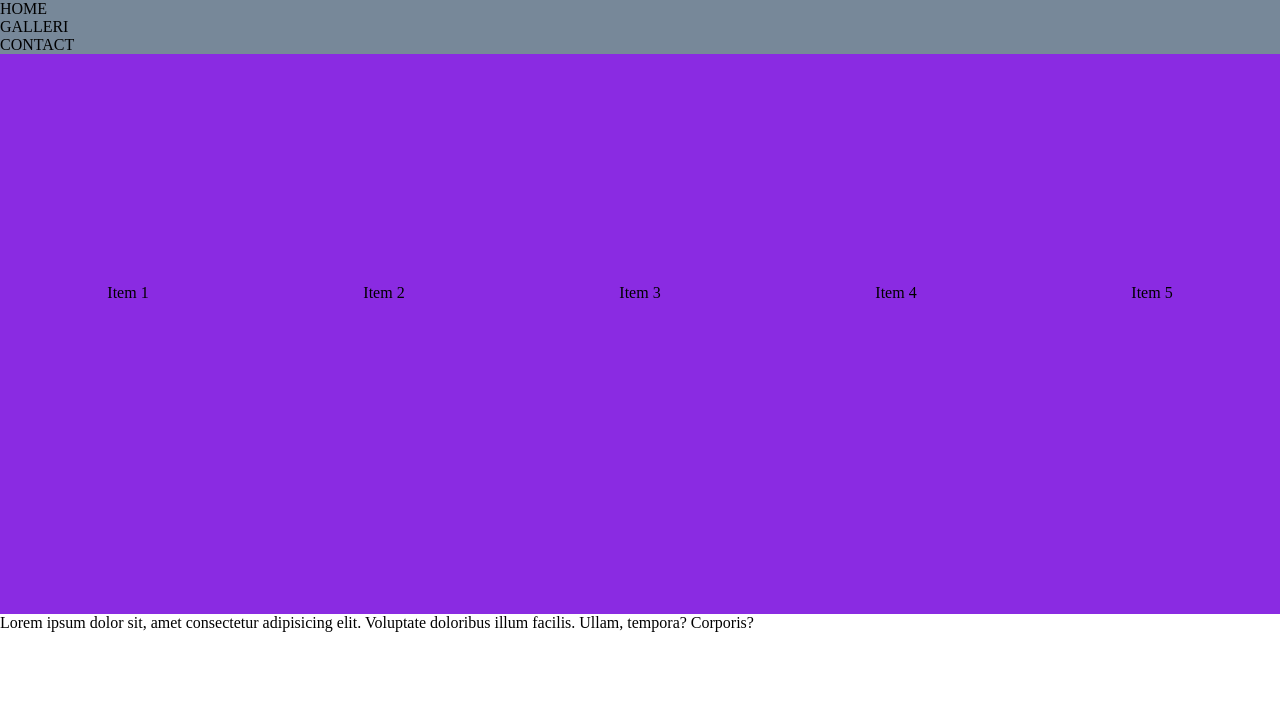
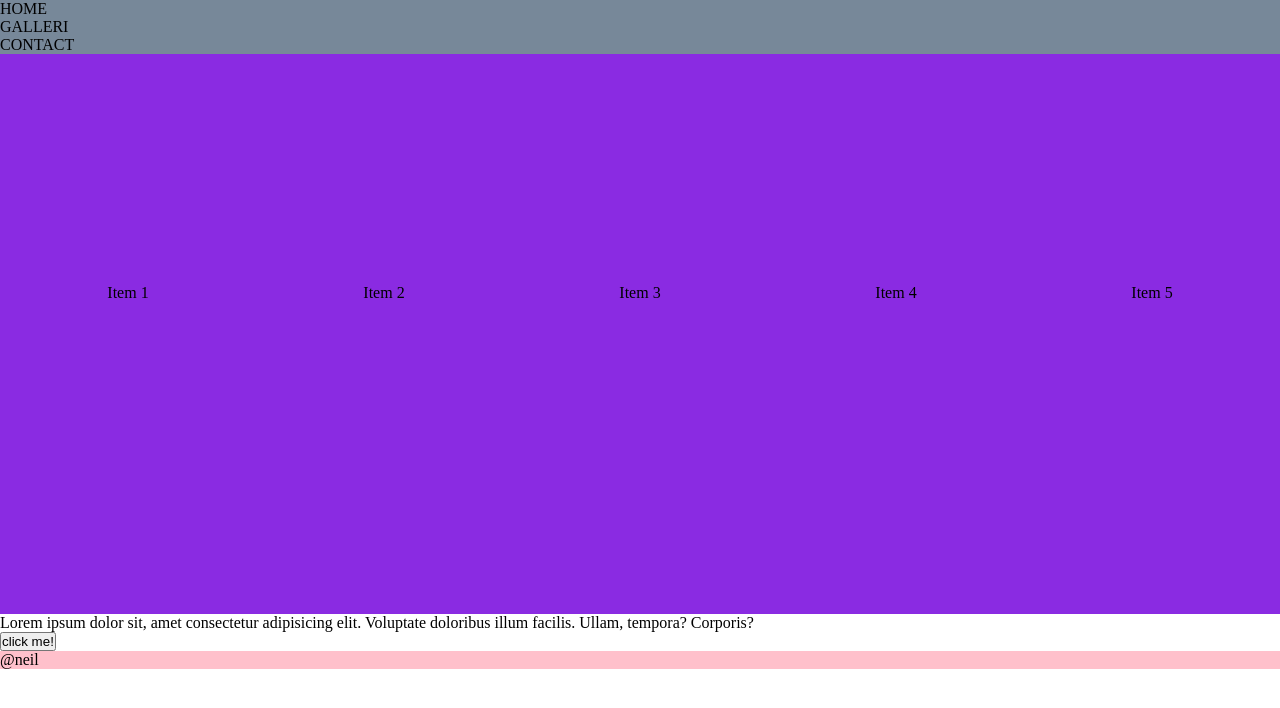
Before and after one commit to fernandosinani-gonzales/Mu24-Flex, a plain HTML site: page index.html in a window 1280 px wide. Drawn offline with Linux system fonts and the light colour scheme.

Commit message:
a button added and footer

```diff
--- a/index.html
+++ b/index.html
@@ -32,6 +32,8 @@
     </div>
     <p>Lorem ipsum dolor sit, amet consectetur adipisicing elit. Voluptate doloribus illum facilis. Ullam, tempora?
         Corporis?</p>
+    <button>click me!</button>
+    <footer>@neil</footer>
 </body>
 
 </html>
--- a/style.css
+++ b/style.css
@@ -24,3 +24,7 @@
 header {
     background-color: lightslategray;
 }
+
+footer {
+    background-color: pink;
+}
```
